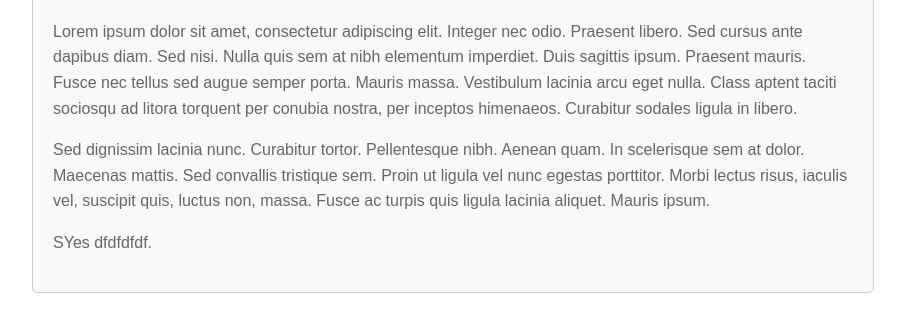
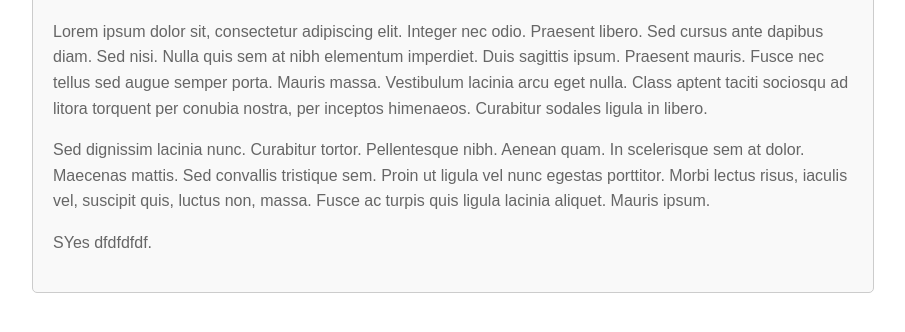
Before and after one commit to malcolmfrsr/terraform-repository, a plain HTML site: page website/index.html in a window 1280 px wide. Shown: the part 102-434 px from the top of the page, without its empty margins (187-1092 px from the left). Drawn offline with Linux system fonts and the light colour scheme.

Commit message:
Testing permissions

```diff
--- a/website/index.html
+++ b/website/index.html
@@ -32,7 +32,7 @@
 <div class="container">
     <h1>Hello, World!</h1>
     <p>
-        Lorem ipsum dolor sit amet, consectetur adipiscing elit. Integer nec odio. Praesent libero. Sed cursus ante dapibus diam. Sed nisi.
+        Lorem ipsum dolor sit, consectetur adipiscing elit. Integer nec odio. Praesent libero. Sed cursus ante dapibus diam. Sed nisi.
         Nulla quis sem at nibh elementum imperdiet. Duis sagittis ipsum. Praesent mauris. Fusce nec tellus sed augue semper porta.
         Mauris massa. Vestibulum lacinia arcu eget nulla. Class aptent taciti sociosqu ad litora torquent per conubia nostra,
         per inceptos himenaeos. Curabitur sodales ligula in libero.
```
Also changed, not shown: 2 other files.
